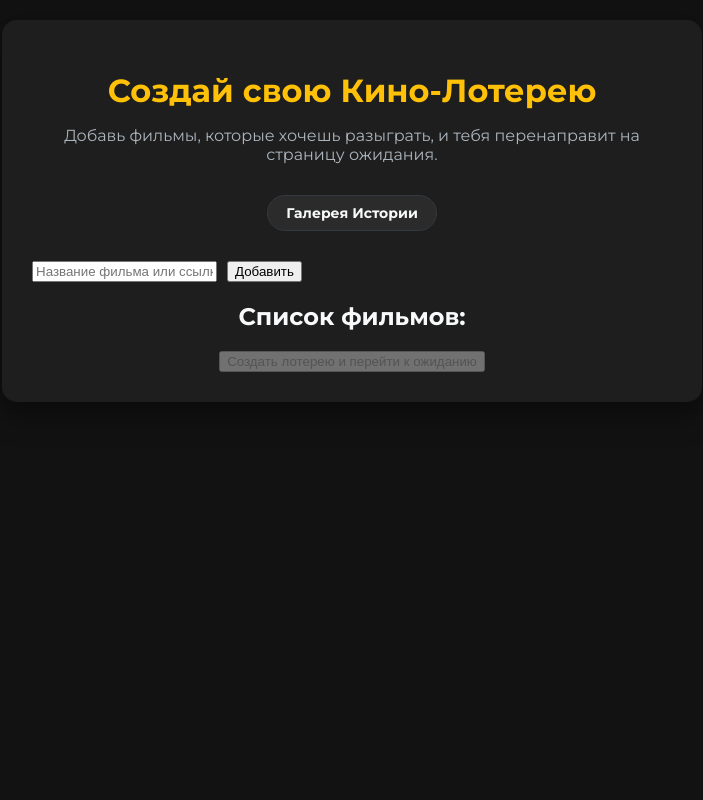
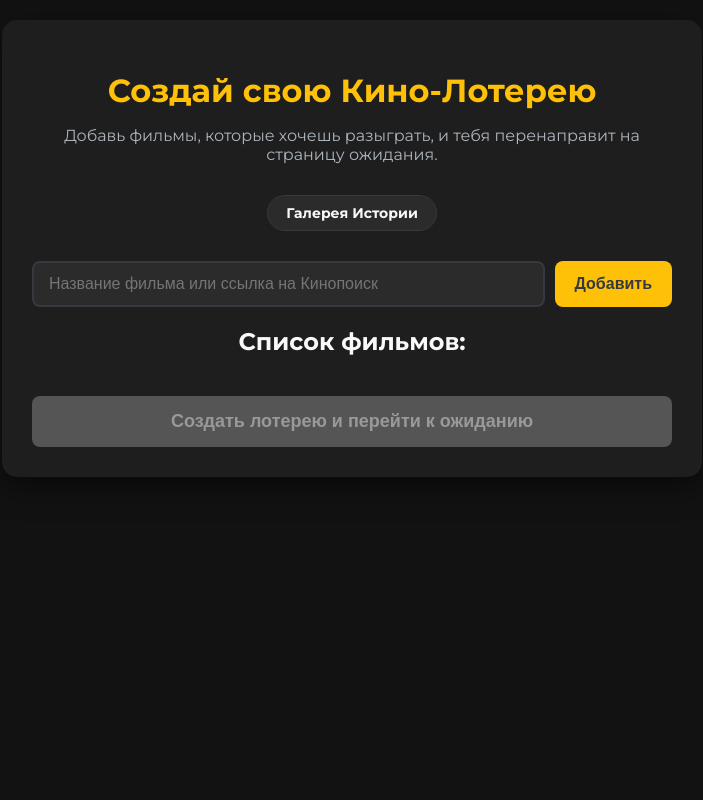
Before and after one commit to BogdanKuklenko/movie-lottery, a Flask app: page / in a window 1280 px wide. Shown: the whole page, without its empty margins (288-991 px from the left). Run offline with Flask 3, Linux system fonts and the light colour scheme.

Commit message:
Фикс

```diff
--- a/static/css/style.css
+++ b/static/css/style.css
@@ -59,11 +59,13 @@ header {
 header h1 {
     color: var(--primary-color);
     margin-bottom: 10px;
-    transition: font-size: 0.3s;
+    transition: font-size 0.3s; /* <-- ИСПРАВЛЕНО ЗДЕСЬ */
 }
 header p {
     color: #adb5bd;
 }
+
+/* ... (весь остальной код файла остается таким же, как я присылал в прошлый раз) ... */
 
 /* --- НОВЫЙ ЕДИНЫЙ СТИЛЬ ДЛЯ КНОПОК НАВИГАЦИИ --- */
 .nav-button {
@@ -91,52 +93,148 @@ header p {
     gap: 10px;
     margin-bottom: 20px;
 }
-/* ... (остальные стили до .background-rotator без изменений) ... */
-
-/* --- НОВЫЕ СТИЛИ ДЛЯ ФОНА "РАЗБРОСАННЫЕ ФОТО" --- */
-.background-rotator {
-    position: fixed;
-    top: 0;
-    left: 0;
-    width: 100vw;
-    height: 100vh;
-    z-index: -1;
-    overflow: hidden; /* Важно, чтобы фото не вылезали за края */
+input[type="text"] {
+    flex-grow: 1;
+    padding: 12px 15px;
+    border: 2px solid var(--secondary-color);
+    border-radius: 8px;
+    background-color: #2b2b2b;
+    color: var(--text-color);
+    font-size: 16px;
+    outline: none;
+    transition: border-color 0.3s;
 }
-.bg-image {
-    position: absolute;
-    width: 20vw; /* Ширина фото относительно ширины экрана */
-    min-width: 150px;
-    max-width: 250px;
-    height: auto;
-    aspect-ratio: 2 / 3;
-    background-size: cover;
-    background-position: center;
-    border-radius: 8px;
-    box-shadow: 0 10px 25px rgba(0,0,0,0.6);
-    filter: blur(5px) brightness(0.5);
-    opacity: 0;
-    /* --final-transform будет задаваться из JS */
-    transform: var(--final-transform, scale(1));
+input[type="text"]:focus {
+    border-color: var(--primary-color);
 }
 
-@keyframes fall-in {
-    from {
-        /* Начальная позиция: где-то сверху за экраном, сильно повернуто */
-        transform: translateY(-100vh) rotate(-540deg) scale(2);
-        opacity: 0;
-    }
-    to {
-        /* Конечная позиция: та, что задана в --final-transform */
-        transform: var(--final-transform);
-        opacity: 1; /* Проявляется в конце */
-    }
+button {
+    padding: 12px 20px;
+    border: none;
+    border-radius: 8px;
+    background-color: var(--primary-color);
+    color: var(--secondary-color);
+    font-size: 16px;
+    font-weight: 700;
+    cursor: pointer;
+    transition: transform 0.2s, background-color 0.2s;
 }
-.bg-image.falling {
-    animation: fall-in 1.5s cubic-bezier(0.34, 1.56, 0.64, 1) forwards;
+button:hover {
+    transform: translateY(-2px);
+    background-color: #ffca2c;
+}
+button:disabled {
+    background-color: #555;
+    color: #999;
+    cursor: not-allowed;
+    transform: none;
 }
 
-/* ... (остальные стили до @media без изменений) ... */
+.cta-button {
+    width: 100%;
+    padding: 15px;
+    font-size: 18px;
+    margin-top: 20px;
+}
+
+.movie-list {
+    display: grid;
+    grid-template-columns: repeat(auto-fill, minmax(150px, 1fr));
+    gap: 15px;
+    margin-top: 20px;
+    text-align: left;
+}
+.movie-card {
+    background-color: #2b2b2b;
+    border-radius: 8px;
+    padding: 10px;
+    position: relative;
+    overflow: hidden;
+    transition: transform 0.3s;
+}
+.movie-card:hover { transform: scale(1.05); }
+.movie-card img { width: 100%; border-radius: 5px; }
+.movie-card .movie-info h4 { margin: 10px 0 5px; font-size: 14px; white-space: nowrap; overflow: hidden; text-overflow: ellipsis; }
+.movie-card .movie-info p { margin: 0; font-size: 12px; color: #adb5bd; }
+.remove-btn { position: absolute; top: 5px; right: 5px; background: rgba(0,0,0,0.7); color: white; border: none; border-radius: 50%; width: 25px; height: 25px; font-size: 16px; line-height: 25px; text-align: center; padding: 0; cursor: pointer; opacity: 0; transition: opacity 0.3s; }
+.movie-card:hover .remove-btn { opacity: 1; }
+
+.link-box { margin-bottom: 10px; text-align: left; display: flex; flex-wrap: wrap; gap: 10px; }
+.link-box label { display: block; margin-bottom: 5px; color: #adb5bd; width: 100%; }
+.link-box input { flex-grow: 1; min-width: 150px; }
+.link-box .copy-btn { flex-shrink: 0; }
+
+.play-container p { font-size: 1.2em; }
+.roulette-container { width: 100%; overflow: hidden; padding: 20px 0; border: 2px solid var(--secondary-color); border-radius: 10px; margin: 30px 0; }
+.roulette { display: flex; gap: 15px; }
+.roulette.spinning { animation: spin-to-win 5s cubic-bezier(0.1, 0.7, 0.3, 1) forwards; }
+@keyframes spin-to-win { 0% { transform: translateX(0); } 80% { transform: translateX(calc(var(--winner-position) - 100px)); } 100% { transform: translateX(var(--winner-position)); } }
+.roulette img { height: 180px; border-radius: 8px; flex-shrink: 0; filter: blur(20px) grayscale(50%); transform: scale(0.9); opacity: 0.7; transition: filter 0.5s ease-out, transform 0.5s ease-out, opacity 0.5s ease-out; }
+.roulette img.winner { filter: blur(0) grayscale(0%); transform: scale(1.1); opacity: 1; }
+.result-card { display: flex; flex-direction: column; align-items: center; gap: 15px; animation: fadeIn 1s; margin-top: 20px;}
+.result-card img { max-width: 250px; border-radius: 10px; box-shadow: 0 5px 20px rgba(0,0,0,0.5); }
+.result-card.waiting .loader { margin-top: 20px; }
+
+
+/* --- СТИЛИ ДЛЯ СТРАНИЦЫ-ГАЛЕРЕИ И МОДАЛЬНОГО ОКНА --- */
+.gallery-body { padding: 0; }
+.gallery-header { padding: 20px; text-align: center; }
+.history-gallery { display: grid; grid-template-columns: repeat(auto-fill, minmax(200px, 1fr)); gap: 8px; padding: 8px; }
+.gallery-item, .waiting-card { position: relative; overflow: hidden; cursor: pointer; border-radius: 8px; box-shadow: 0 4px 15px rgba(0,0,0,0.5); aspect-ratio: 2 / 3; }
+.gallery-item img { display: block; width: 100%; height: 100%; object-fit: cover; transition: transform 0.4s ease, filter 0.4s ease; }
+.gallery-item:hover img { transform: scale(1.05); filter: brightness(1.1); }
+.date-overlay { position: absolute; bottom: 0; left: 0; width: 100%; background: linear-gradient(to top, rgba(0,0,0,0.8), transparent); color: white; padding: 20px 10px 10px; font-size: 14px; font-weight: 700; text-align: left; transition: opacity 0.4s; pointer-events: none; }
+.gallery-item:hover .date-overlay, .waiting-card:hover .date-overlay { opacity: 0; }
+.no-history { grid-column: 1 / -1; text-align: center; font-size: 1.2em; color: #adb5bd; padding: 50px; }
+
+.waiting-card { background-color: #2b2b2b; display: flex; justify-content: center; align-items: center; text-align: center; color: #adb5bd; transition: background-color 0.4s; }
+.waiting-card:hover { background-color: #343a40; }
+.waiting-content .loader-small { border: 3px solid #6c757d; border-top: 3px solid var(--primary-color); border-radius: 50%; width: 30px; height: 30px; animation: spin 1s linear infinite; margin: 0 auto 10px; }
+.waiting-content span { font-weight: 700; }
+
+.modal-overlay { position: fixed; top: 0; left: 0; width: 100%; height: 100%; background-color: rgba(0,0,0,0.85); display: flex; justify-content: center; align-items: center; z-index: 1000; backdrop-filter: blur(5px); }
+.modal-content { background-color: var(--card-bg-color); padding: 30px; border-radius: 15px; max-width: 600px; width: 90%; max-height: 90vh; overflow-y: auto; position: relative; animation: zoomIn 0.3s ease-out; }
+.close-button { position: absolute; top: 10px; right: 20px; font-size: 30px; color: #adb5bd; cursor: pointer; transition: color 0.2s; }
+.close-button:hover { color: white; }
+#modal-loser-list { text-align: left; margin-top: 20px; }
+#modal-loser-list h3 { margin-bottom: 15px; }
+
+/* --- НОВЫЕ СТИЛИ ДЛЯ МИНИ-ПОСТЕРОВ ПРОИГРАВШИХ --- */
+#modal-loser-list ul {
+    padding-left: 0;
+    list-style: none;
+    display: grid;
+    grid-template-columns: repeat(auto-fill, minmax(80px, 1fr));
+    gap: 15px;
+}
+.loser-item {
+    display: flex;
+    flex-direction: column;
+    align-items: center;
+    text-align: center;
+}
+.loser-poster {
+    width: 100%;
+    aspect-ratio: 2 / 3;
+    object-fit: cover;
+    border-radius: 5px;
+    margin-bottom: 5px;
+    box-shadow: 0 2px 5px rgba(0,0,0,0.4);
+}
+.loser-name {
+    font-size: 12px;
+    color: #adb5bd;
+}
+
+
+.action-button-tg { display: block; width: 100%; padding: 15px; font-size: 16px; font-weight: 700; text-align: center; text-decoration: none; background-color: #0088cc; color: white; border-radius: 8px; margin-top: 10px; transition: background-color 0.2s, transform 0.2s; }
+.action-button-tg:hover { background-color: #0099e6; transform: translateY(-2px); }
+
+.loader { border: 4px solid #f3f3f3; border-top: 4px solid var(--primary-color); border-radius: 50%; width: 40px; height: 40px; animation: spin 1s linear infinite; margin: 10px auto; }
+@keyframes spin { 0% { transform: rotate(0deg); } 100% { transform: rotate(360deg); } }
+@keyframes fadeIn { from { opacity: 0; transform: scale(0.9); } to { opacity: 1; transform: scale(1); } }
+@keyframes zoomIn { from { opacity: 0; transform: scale(0.8); } to { opacity: 1; transform: scale(1); } }
+
 
 /* --- АДАПТАЦИЯ ДЛЯ МОБИЛЬНЫХ УСТРОЙСТВ --- */
 @media (max-width: 700px) {
@@ -171,13 +269,12 @@ header p {
         padding: 5px;
     }
 
-    /* --- ИСПРАВЛЕНИЕ ДЛЯ МОДАЛЬНОГО ОКНА НА МОБИЛЬНЫХ --- */
     .modal-content {
         width: 100%;
         height: 100%;
         max-width: 100%;
         max-height: 100%;
-        border-radius: 0; /* Убираем скругление для вида "во весь экран" */
+        border-radius: 0;
         padding: 20px 15px;
     }
 }
```
